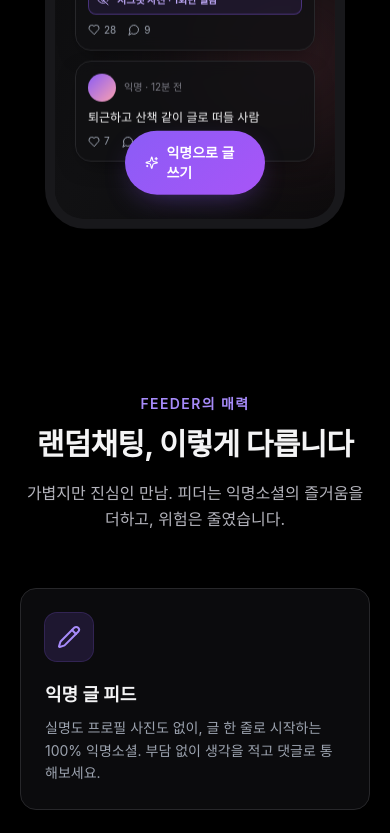
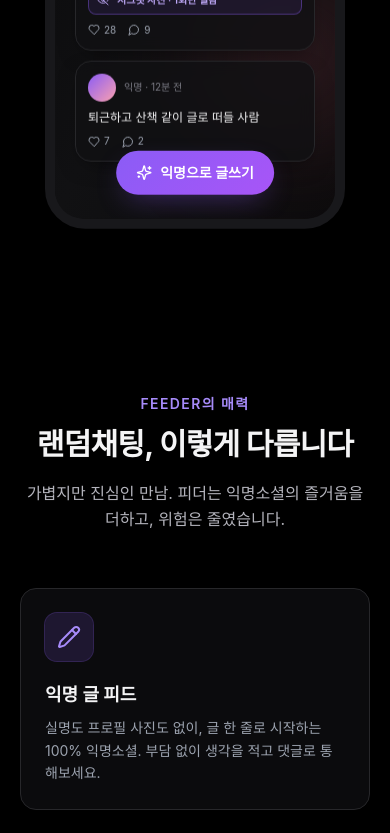
Before and after one commit to doombtter/feederweb, a Next.js app: page / in a window 390 px wide. Shown: the part 1300-2133 px from the top of the page. Built offline with nearby package versions, Linux system fonts and the light colour scheme; no server answers; a web font is replaced by a local one.

Commit message:
fix(PhoneMock): 익명으로 글쓰기 버튼 줄바꿈 방지
좁은 폰 목업 폭에서 한국어 어절이 줄바꿈되어
whitespace-nowrap으로 한 줄 고정.

https://claude.ai/code/session_01RUneQzvzxgsDYFoBxMFRaZ

```diff
--- a/components/PhoneMock.tsx
+++ b/components/PhoneMock.tsx
@@ -106,7 +106,7 @@ function FeedScreen() {
           </div>
         ))}
       </div>
-      <div className="absolute bottom-6 left-1/2 flex -translate-x-1/2 items-center gap-2 rounded-full bg-brand-gradient px-5 py-3 text-sm font-semibold text-white shadow-glow">
+      <div className="absolute bottom-6 left-1/2 flex -translate-x-1/2 items-center gap-2 whitespace-nowrap rounded-full bg-brand-gradient px-5 py-3 text-sm font-semibold text-white shadow-glow">
         <Sparkles className="h-4 w-4" aria-hidden />
         익명으로 글쓰기
       </div>
```
